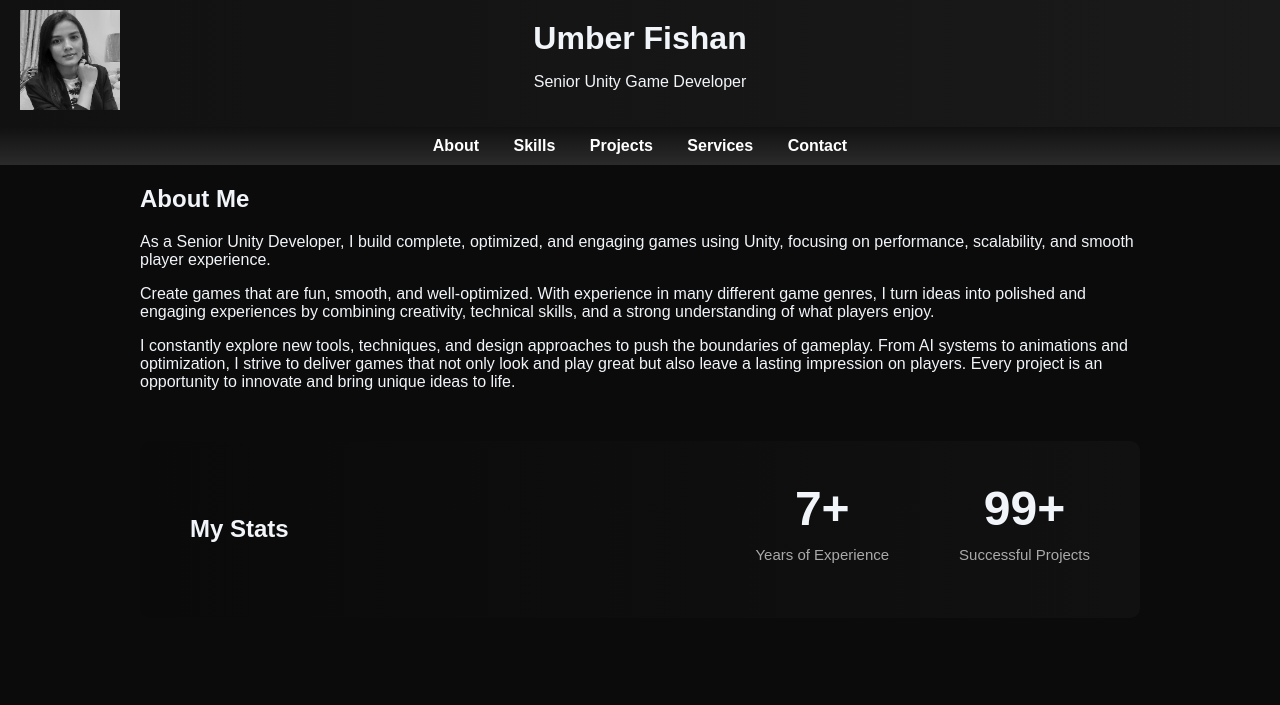
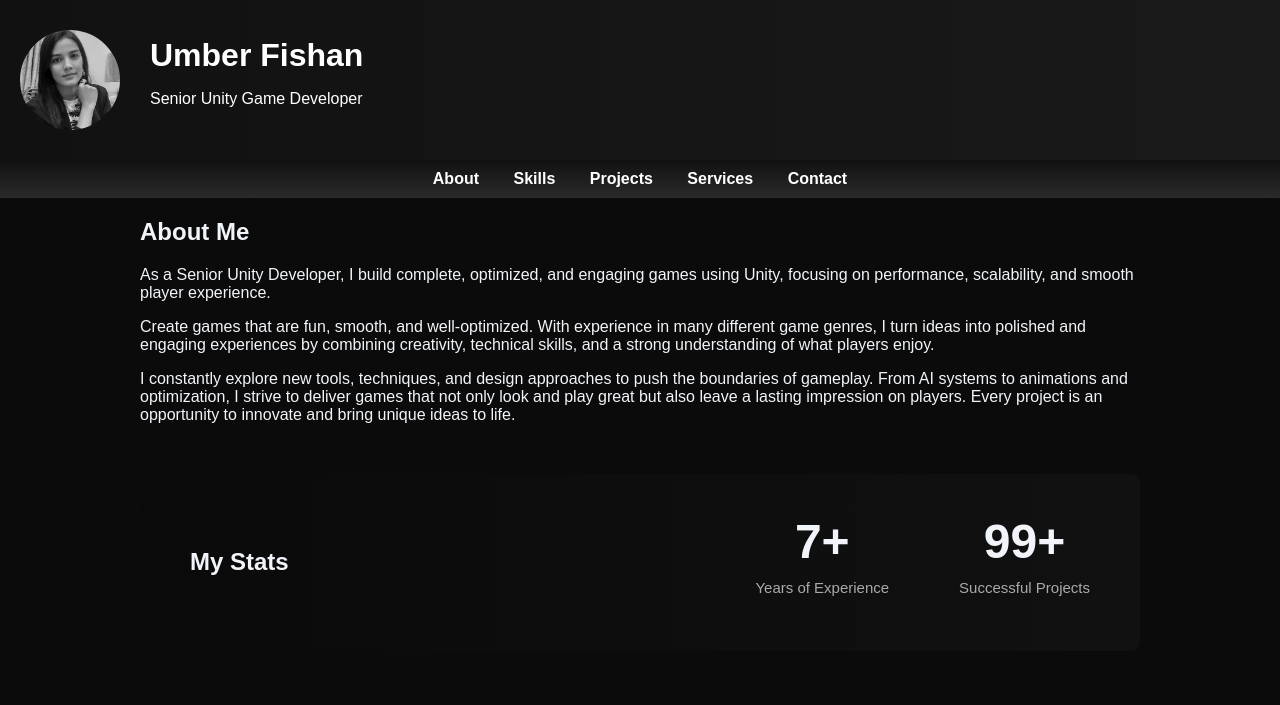
Before and after one commit to umberfishan/umberfishan.github.io, a plain HTML site: page index.html in a window 1280 px wide. Shown: the top 705 px of the page. Drawn offline with Linux system fonts and the light colour scheme.

Commit message:
Update index.html

```diff
--- a/index.html
+++ b/index.html
@@ -12,18 +12,40 @@
             background: #0b0b0b;
             color: #f1f5f9;
         }
-        .main-header {
-              background: linear-gradient(90deg, #111, #1a1a1a);
-            padding: 20px;
-            text-align: center;
+.main-header {
+    background: linear-gradient(90deg, #111, #1a1a1a);
+    padding: 30px 20px;
+    display: flex;
+    flex-direction: column; /* Stacked on mobile */
+    align-items: center;
+    justify-content: center;
+    color: white;
+    gap: 15px;
 }
 
 .mypic {
-    position: absolute;
-    top: 10px;
-    left: 20px;
     width: 100px;
-    height:100px;
+    height: 100px;
+    border-radius: 50%; /* Optional: Makes the profile pic circular */
+    object-fit: cover;
+}
+
+.header-text {
+    text-align: center;
+}
+
+/* Desktop Styles */
+@media (min-width: 768px) {
+    .main-header {
+        flex-direction: row; /* Side-by-side on web */
+        text-align: left;
+        justify-content: flex-start;
+        gap: 30px;
+    }
+
+    .header-text {
+        text-align: left;
+    }
 }
 
 
@@ -100,7 +122,7 @@
     }
 
 
-        .projects {
+    .projects {
     display: grid;
     grid-template-columns: repeat(auto-fit, minmax(250px, 1fr));
     gap: 20px;
@@ -300,9 +322,11 @@
 
 <body>
 <header class="main-header">
-<img class="mypic" src="images/mine.jpg" alt="Mine" width="313" height="265">
-    <h1>Umber Fishan</h1>
-    <p>Senior Unity Game Developer</p>
+    <img class="mypic" src="images/mine.jpg" alt="Umber Fishan">
+    <div class="header-text">
+        <h1>Umber Fishan</h1>
+        <p>Senior Unity Game Developer</p>
+    </div>
 </header>
 
 <nav>
```
